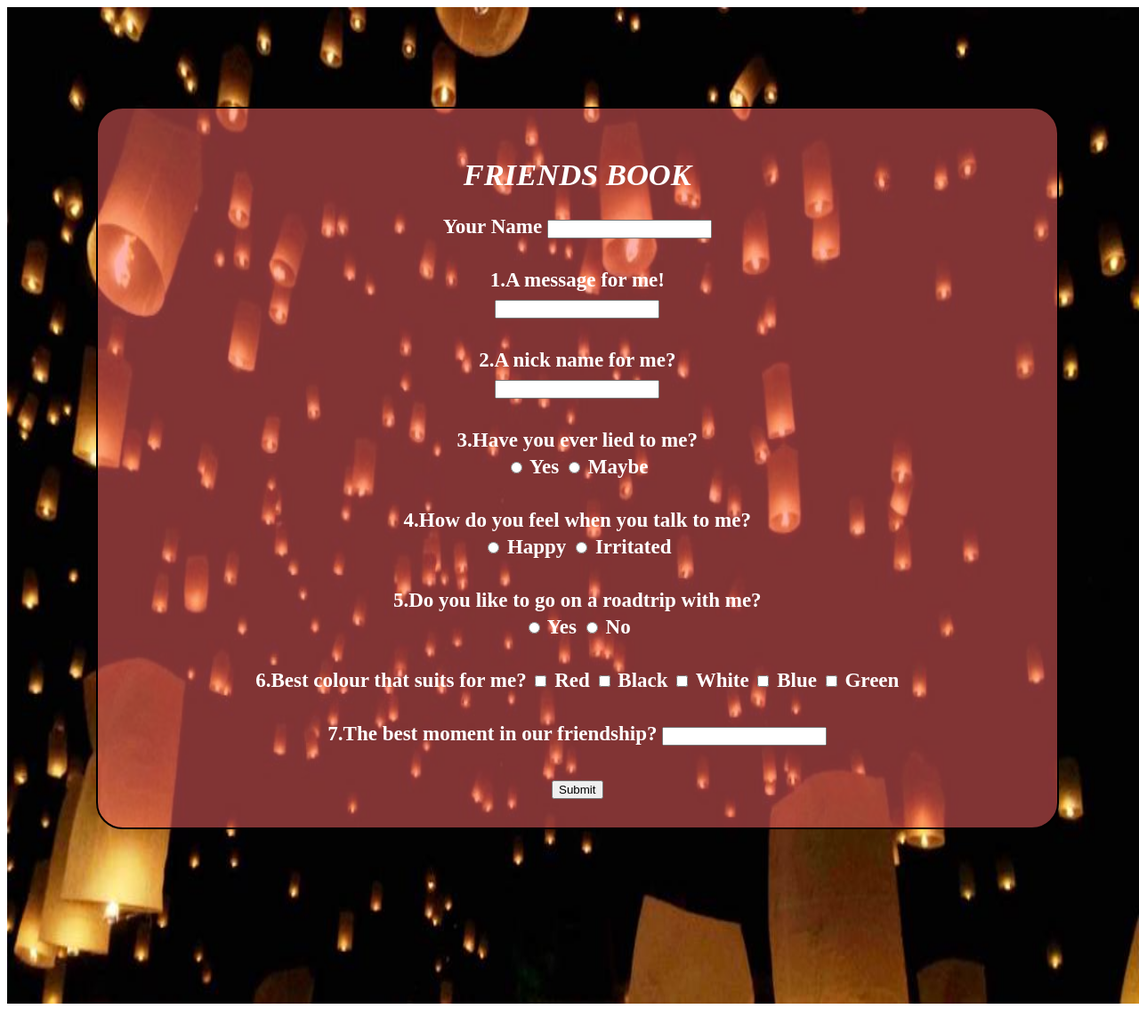
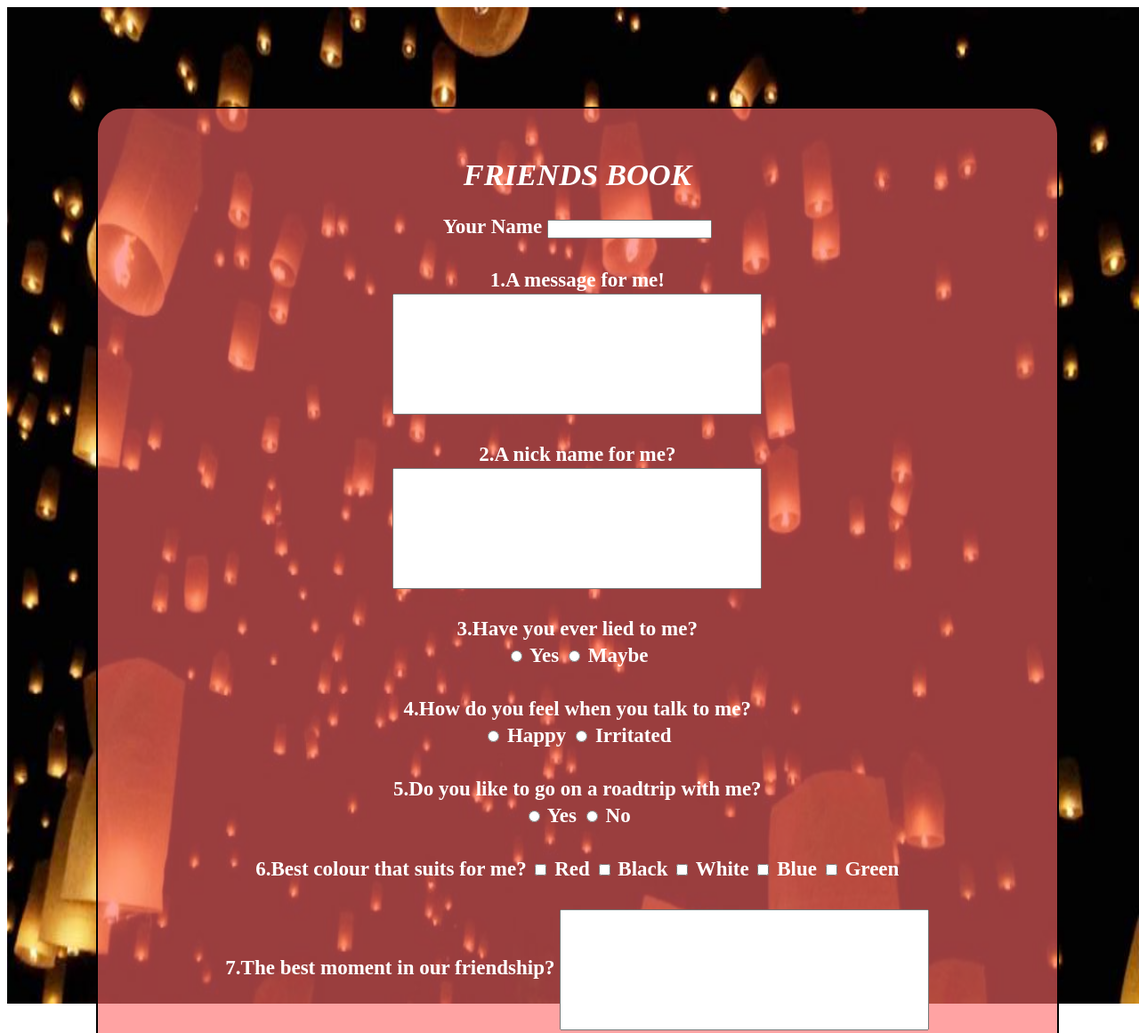
Before and after one commit to Kishovarma/HTML1, a plain HTML site: page public/index.html in a window 1280 px wide. Shown: the top 1161 px of the page at 89% size. Before the commit the page ends 1132 px from the top, so only its background shows below. Drawn offline with Linux system fonts and the light colour scheme.

Commit message:
Update style.css

```diff
--- a/public/style.css
+++ b/public/style.css
@@ -19,7 +19,7 @@
     padding:30px;
     width:80%;
     color:white;
-    background-color:rgba(255, 102, 102,0.5);
+    background-color:rgba(255, 102, 102,0.6);
     line-height:30px;
     font-size:23px;
 }
@@ -30,3 +30,18 @@
     color:white;
     border-radius:15px;
 }
+
+#textBox1{
+    height: 130px;
+    width: 40%;
+}
+
+#textBox2{
+    height: 130px;
+    width: 40%;
+}
+
+#textBox3{
+    height: 130px;
+    width: 40%;
+}
```
